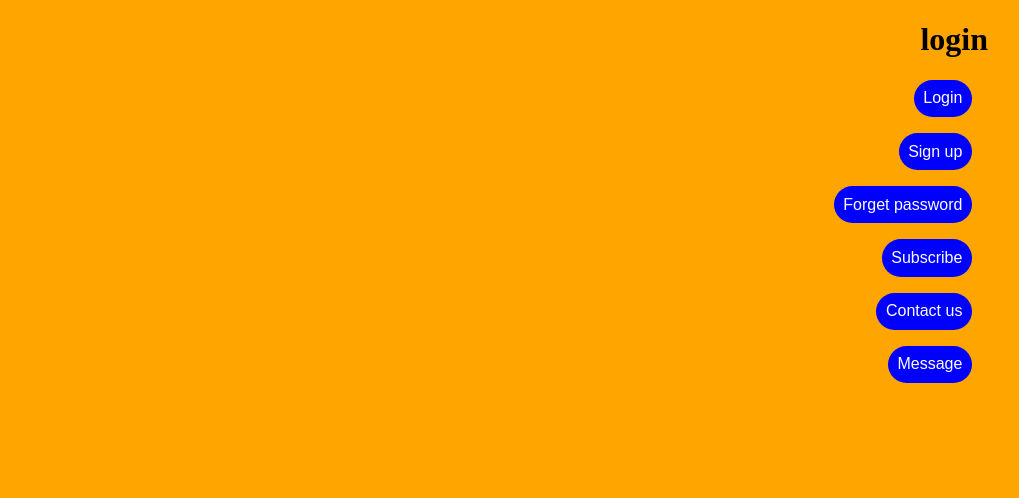
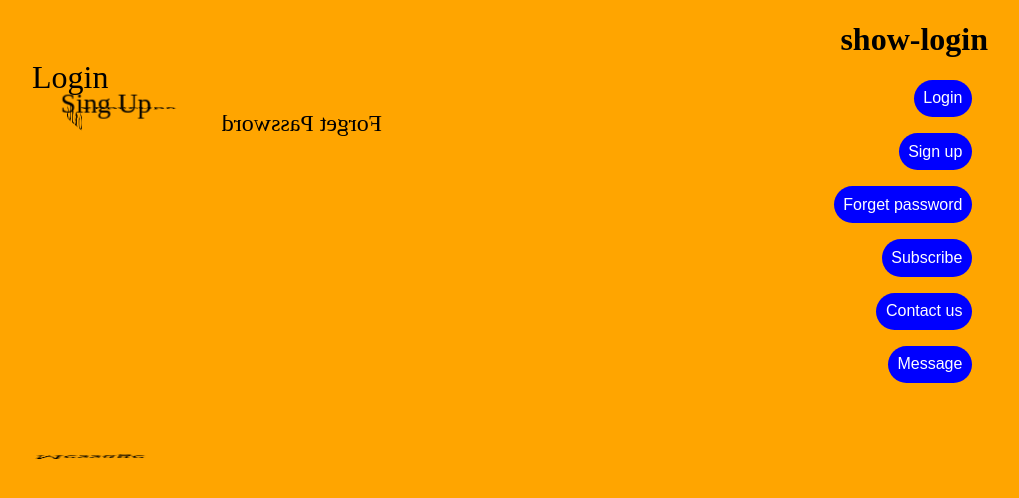
Before and after one commit to ariannargesi/cubic-forms, a React (Create React App) app: page / in a window 1280 px wide. Shown: the top 498 px of the page, without its empty margins (252-1271 px from the left). Built offline with nearby package versions, Linux system fonts and the light colour scheme.

Commit message:
basic components

```diff
--- a/src/Components/ContactUs/index.tsx
+++ b/src/Components/ContactUs/index.tsx
@@ -1,9 +1,10 @@
 import React from 'react'
 
-export default function index() {
-    return (
-        <div>
+type divProps = React.ComponentPropsWithoutRef<'div'>
 
-        </div>
-    )
-}
+const ContactUs: React.FC<divProps> = (props) => (
+    <div {...props} >Contact Us</div>
+)
+
+
+export default ContactUs
--- a/src/Components/Cube/index.tsx
+++ b/src/Components/Cube/index.tsx
@@ -6,19 +6,30 @@ import Singup from '../Signup'
 import ForgetPassword from '../ForgetPassword'
 import ContactUs from '../ContactUs'
 import Subscribe from '../Subscribe'
+import Message from '../Message'
+
+import {Store} from '../../Context'
 
 const CubeStyled = styled.div`
     width: 100%;
     height: 100%;
     position: relative;
+    transform: translateZ(-100px);
+    transition: transform 1s;
     transform-style: preserve-3d;
 `
 
 
 const Cube: React.FC = () => {
+    const currentFace = React.useContext(Store).state.currentFace
     return (
-        <CubeStyled className="cube" >
-
+        <CubeStyled className={`cube ${currentFace}`} >
+            <Login className="cube-face cube-face-login" />
+            <Singup  className="cube-face cube-face-signup"/>
+            <ForgetPassword className="cube-face cube-face-forgetpassword"/>
+            <ContactUs className="cube-face cube-face-contactus"/>
+            <Subscribe className="cube-face cube-face-subscribe"/>
+            <Message className="cube-face cube-face-message"/>
         </CubeStyled>
     )
 }
--- a/src/Components/ForgetPassword/index.tsx
+++ b/src/Components/ForgetPassword/index.tsx
@@ -1,9 +1,10 @@
 import React from 'react'
 
-export default function index() {
-    return (
-        <div>
+type divProps = React.ComponentPropsWithoutRef<'div'>
 
-        </div>
-    )
-}
+const ForgetPassword: React.FC<divProps> = (props) => (
+    <div {...props} >Forget Password</div>
+)
+
+
+export default ForgetPassword
--- a/src/Components/Login/index.tsx
+++ b/src/Components/Login/index.tsx
@@ -1,9 +1,10 @@
 import React from 'react'
 
-export default function index() {
-    return (
-        <div>
+type divProps = React.ComponentPropsWithoutRef<'div'>
 
-        </div>
-    )
-}
+const Login: React.FC<divProps> = (props) => (
+    <div {...props} >Login</div>
+)
+
+
+export default Login
--- a/src/Components/Message/index.tsx
+++ b/src/Components/Message/index.tsx
@@ -1,9 +1,10 @@
 import React from 'react'
 
-export default function index() {
-    return (
-        <div>
+type divProps = React.ComponentPropsWithoutRef<'div'>
 
-        </div>
-    )
-}
+const Message: React.FC<divProps> = (props) => (
+    <div {...props} >Message</div>
+)
+
+
+export default Message
--- a/src/Components/Signup/index.tsx
+++ b/src/Components/Signup/index.tsx
@@ -1,9 +1,10 @@
 import React from 'react'
 
-export default function index() {
-    return (
-        <div>
+type divProps = React.ComponentPropsWithoutRef<'div'>
 
-        </div>
-    )
-}
+const SingUp: React.FC<divProps> = (props) => (
+    <div {...props} >Sing Up</div>
+)
+
+
+export default SingUp
--- a/src/Components/Subscribe/index.tsx
+++ b/src/Components/Subscribe/index.tsx
@@ -1,9 +1,10 @@
 import React from 'react'
 
-export default function index() {
-    return (
-        <div>
+type divProps = React.ComponentPropsWithoutRef<'div'>
 
-        </div>
-    )
-}
+const Subscribe: React.FC<divProps> = (props) => (
+    <div {...props} >Subscribe</div>
+)
+
+
+export default Subscribe
--- a/src/Context/index.tsx
+++ b/src/Context/index.tsx
@@ -16,7 +16,7 @@ interface IAction {
 }
 
 const initialState: IState = {
-    currentFace: 'login',
+    currentFace: 'show-login',
     isLightTheme: true,
     lightTheme: {},
     darkTheme: {}
--- a/src/styles.css
+++ b/src/styles.css
@@ -3,8 +3,57 @@ body {
 	padding: 0;
 	background-color: orange;
 }
-.cube_face {
+
+.cube-face {
 	position: absolute;
 	width: 200px;
 	height: 200px;
 }
+
+.cube-face-login {
+	transform: rotateY( 0deg) translateZ(100px);
+}
+
+.cube-face-singup {
+	transform: rotateY( 90deg) translateZ(100px);
+}
+
+.cube-face-forgetpassword {
+	transform: rotateY(180deg) translateZ(100px);
+}
+
+.cube-face-contactus {
+	transform: rotateY(-90deg) translateZ(100px);
+}
+
+.cube-face-subscribe {
+	transform: rotateX( 90deg) translateZ(100px);
+}
+
+.cube-face-message {
+	transform: rotateX(-90deg) translateZ(100px);
+}
+
+.cube.show-login {
+	transform: translateZ(-100px) rotateY( 0deg);
+}
+
+.cube.show-signup {
+	transform: translateZ(-100px) rotateY( -90deg);
+}
+
+.cube.show-forgetpassword {
+	transform: translateZ(-100px) rotateY(-180deg);
+}
+
+.cube.show-contactus {
+	transform: translateZ(-100px) rotateY( 90deg);
+}
+
+.cube.show-subscribe {
+	transform: translateZ(-100px) rotateX( -90deg);
+}
+
+.cube.show-message {
+	transform: translateZ(-100px) rotateX( 90deg);
+}
```
Lines whose indentation alone changed are shown as unchanged.
